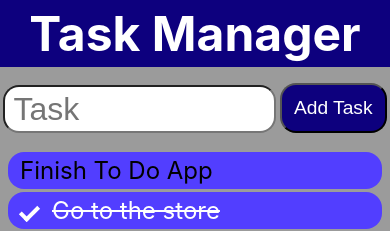
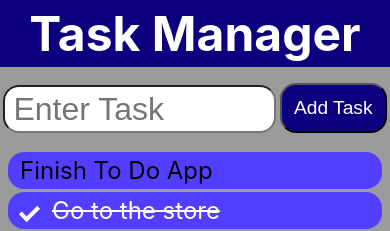
Before and after one commit to DDeShon/javascript-todo, a React (Create React App) app: page / in a window 390 px wide. Shown: the top 231 px of the page. Built offline with nearby package versions, Linux system fonts and the light colour scheme.

Commit message:
working on mobile view

```diff
--- a/src/App.js
+++ b/src/App.js
@@ -8,7 +8,7 @@ function App() {
           <h1>Task Manager</h1>
         </div>
         <div className="input-wrapper">
-          <input type="text" placeholder="Task" />
+          <input type="text" placeholder="Enter Task" />
           <button className="btn-new-task">Add Task</button>
         </div>
         <div className="list-wrapper">
```
